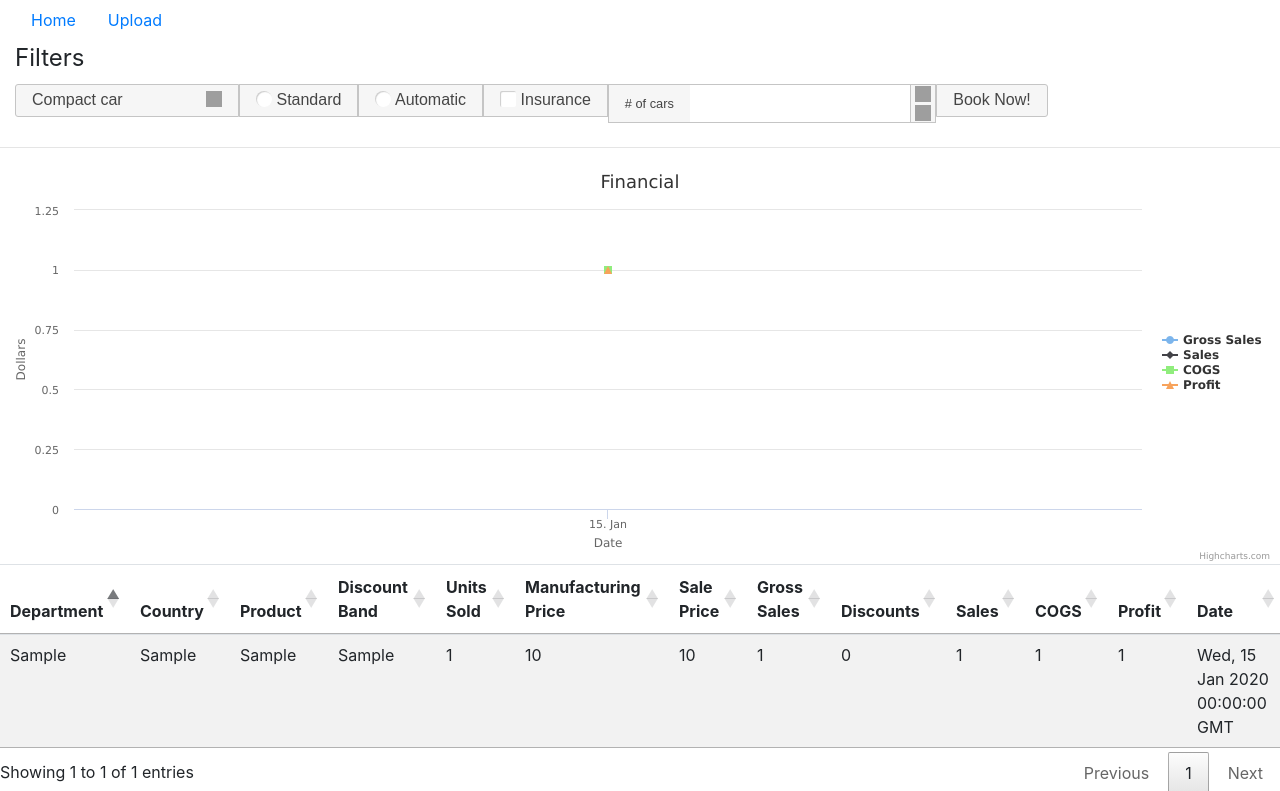
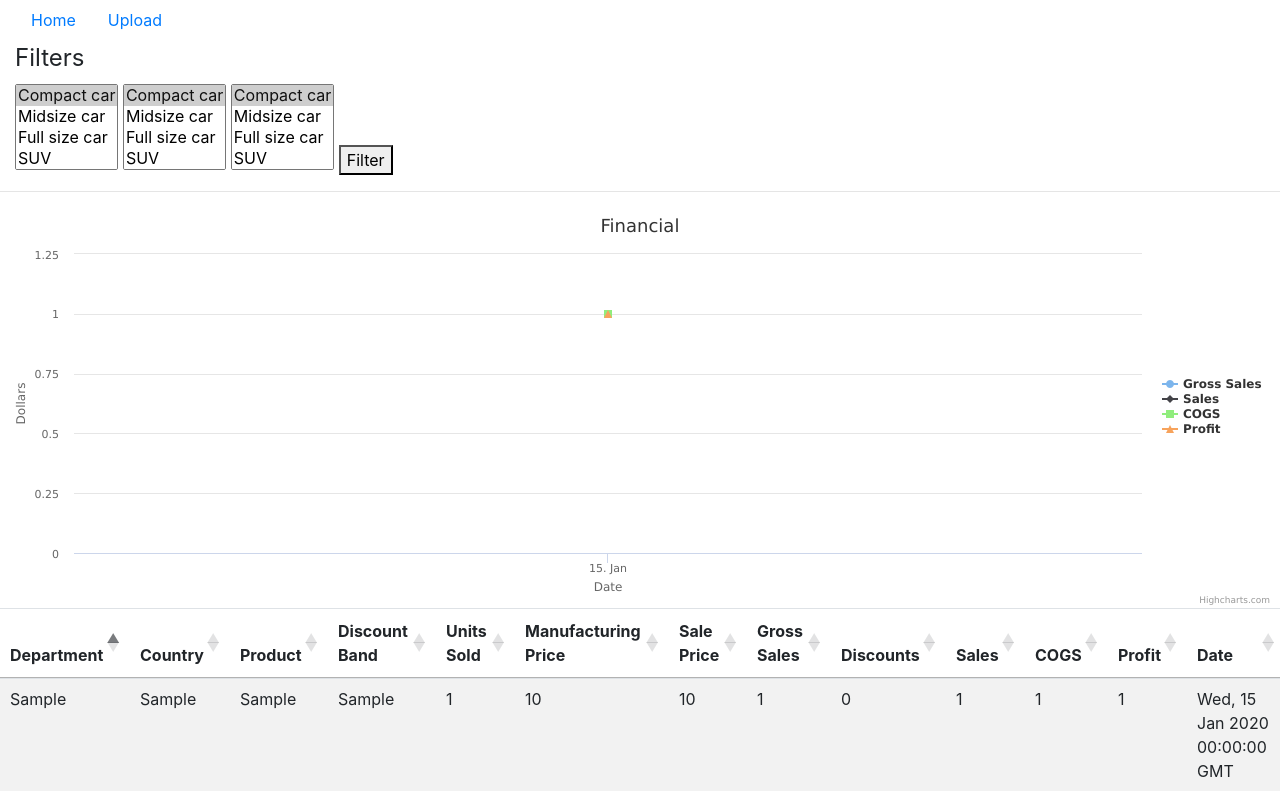
Before and after one commit to shemogumbe/laughing-pancake, a Flask app: page / in a window 1280 px wide. Shown: the top 791 px of the page. Run offline with Flask 2, Linux system fonts and the light colour scheme; tables that the repository leaves empty hold one stand-in row (values such as "Sample post"); some libraries are stand-ins or nearby versions; grey boxes are pictures that could not be loaded.

Commit message:
add filtrs seelct box

```diff
--- a/templates/hello.jinja2
+++ b/templates/hello.jinja2
@@ -7,11 +7,12 @@
     <meta name="viewport" content="width=device-width, initial-scale=1, shrink-to-fit=yes">
 
     <!-- Bootstrap CSS -->
-    <link rel="stylesheet" href="https://cdn.jsdelivr.net/npm/bootstrap@4.5.3/dist/css/bootstrap.min.css">
-    <link rel="stylesheet" href="https://cdn.datatables.net/1.10.22/css/jquery.dataTables.min.css">
-    <link rel="stylesheet" href="https://cdnjs.cloudflare.com/ajax/libs/Chart.js/2.9.4/Chart.min.css">
-    <link rel="stylesheet" href="https://cdn.datatables.net/buttons/1.6.5/css/buttons.dataTables.min.css">
-    <link rel="stylesheet" href="//code.jquery.com/ui/1.12.1/themes/base/jquery-ui.css">
+    <link rel="stylesheet" href="https://cdn.jsdelivr.net/npm/bootstrap@4.5.3/dist/css/bootstrap.min.css" />
+    <link rel="stylesheet" href="https://cdn.datatables.net/1.10.22/css/jquery.dataTables.min.css" />
+    <link rel="stylesheet" href="https://cdnjs.cloudflare.com/ajax/libs/Chart.js/2.9.4/Chart.min.css" />
+    <link rel="stylesheet" href="https://cdn.datatables.net/buttons/1.6.5/css/buttons.dataTables.min.css" />
+    <link href="https://cdn.jsdelivr.net/npm/select2@4.1.0-beta.1/dist/css/select2.min.css" rel="stylesheet" />
+
 
     <title>POC Dashboard</title>
 </head>
@@ -36,11 +37,11 @@
             <div class="container-fluid">
                 <div class="col-md-11">
                     <div class="widget">
+                        <form action="/">
                             <fieldset>
                                 <legend>Filters</legend>
-                            <div class="controlgroup">
-                                <select id="car-type">
-                                    <option>Compact car</option>
+                                <select id="country" name="country" multiple>
+                                    <option selected>Compact car</option>
                                     <option>Midsize car</option>
                                     <option>Full size car</option>
                                     <option>SUV</option>
@@ -48,17 +49,28 @@
                                     <option>Truck</option>
                                     <option>Van</option>
                                 </select>
-                                <label for="transmission-standard">Standard</label>
-                                <input type="radio" name="transmission" id="transmission-standard">
-                                <label for="transmission-automatic">Automatic</label>
-                                <input type="radio" name="transmission" id="transmission-automatic">
-                                <label for="insurance">Insurance</label>
-                                <input type="checkbox" name="insurance" id="insurance">
-                                <label for="horizontal-spinner" class="ui-controlgroup-label"># of cars</label>
-                                <input id="horizontal-spinner" class="ui-spinner-input">
-                                <button>Book Now!</button>
+                                <select id="department" name="department" multiple>
+                                    <option selected>Compact car</option>
+                                    <option>Midsize car</option>
+                                    <option>Full size car</option>
+                                    <option>SUV</option>
+                                    <option>Luxury</option>
+                                    <option>Truck</option>
+                                    <option>Van</option>
+                                </select>
+                                <select id="product" name="product" multiple>
+                                    <option selected>Compact car</option>
+                                    <option>Midsize car</option>
+                                    <option>Full size car</option>
+                                    <option>SUV</option>
+                                    <option>Luxury</option>
+                                    <option>Truck</option>
+                                    <option>Van</option>
+                                </select>
+                                <button type="submit">Filter</button>
+                            </fieldset>
+                        </form>
                     </div>
-                        </fieldset>
                 </div>
             </div>
         </div>
@@ -102,12 +114,10 @@
     <script src="https://cdn.datatables.net/buttons/1.6.5/js/buttons.print.min.js"></script>
     <script src="https://code.highcharts.com/highcharts.js"></script>
     <script src="https://cdn.jsdelivr.net/npm/bootstrap@4.5.3/dist/js/bootstrap.bundle.min.js"></script>
-    <script src="https://code.jquery.com/ui/1.12.1/jquery-ui.js"></script>
+    <script src="https://cdn.jsdelivr.net/npm/select2@4.1.0-beta.1/dist/js/select2.min.js"></script>
 
     <script type="application/javascript">
         $(document).ready(function () {
-            $(".controlgroup").controlgroup()
-
             $('#financial-data').DataTable({
                 dom: 'Bfrtip',
                 lengthMenu: [20, 50, 100],
@@ -117,6 +127,16 @@
                     'csv', 'excel', 'pdf', 'print'
                 ],
                 data: data.table,
+            });
+            [
+                { id: '#country', placeholder: "Country" },
+                { id: '#department', placeholder: "Department" },
+                { id: '#product', placeholder: "Product" },
+            ].forEach(element => {
+                $(element.id).select2({
+                    placeholder: element.placeholder,
+                    width: "34em",
+                });
             });
         });
     </script>
```
Also changed, not shown: app.py (+0 -13 lines). Lines whose indentation alone changed are shown as unchanged.
